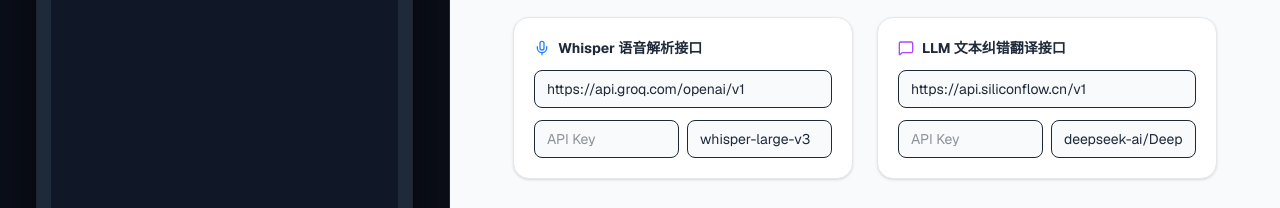
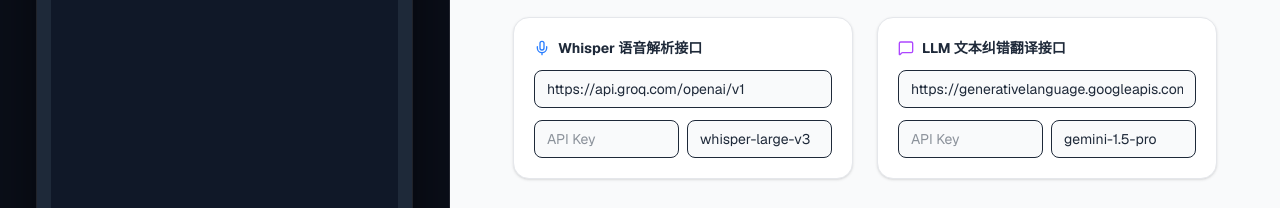
Before and after one commit to libin72/subtitle-app, a Next.js app: page / in a window 1280 px wide. Shown: the part 124-332 px from the top of the page. Built offline with nearby package versions, Linux system fonts and the light colour scheme.

Commit message:
feat: 更新双语字幕合成工作台最新代码

```diff
--- a/app/page.jsx
+++ b/app/page.jsx
@@ -87,25 +87,25 @@
 const delay = (ms) => new Promise(resolve => setTimeout(resolve, ms));
 
 export default function App() {
-  // 音频解析 API 配置 (保留原来的)
+  // 音频解析 API 配置
   const [audioBaseUrl, setAudioBaseUrl] = useState('https://api.groq.com/openai/v1');
   const [audioKey, setAudioKey] = useState('');
   const [audioModel, setAudioModel] = useState('whisper-large-v3');
 
-  // 文本翻译 API 配置 -> 默认切换为 SiliconFlow 上的 DeepSeek-V3 满血版
-  const [textBaseUrl, setTextBaseUrl] = useState('https://api.siliconflow.cn/v1');
+  // 文本翻译 API 配置 -> 默认切换为 Google Gemini 1.5 Pro (目前最强且有高额免费调用量的模型)
+  const [textBaseUrl, setTextBaseUrl] = useState('https://generativelanguage.googleapis.com/v1beta/openai/');
   const [textKey, setTextKey] = useState('');
-  const [textModel, setTextModel] = useState('deepseek-ai/DeepSeek-V3');
+  const [textModel, setTextModel] = useState('gemini-1.5-pro');
 
   useEffect(() => {
     if (localStorage.getItem('wx_audio_url')) setAudioBaseUrl(localStorage.getItem('wx_audio_url'));
     if (localStorage.getItem('wx_audio_key')) setAudioKey(localStorage.getItem('wx_audio_key'));
     if (localStorage.getItem('wx_audio_model')) setAudioModel(localStorage.getItem('wx_audio_model'));
 
-    // 使用 _v3 后缀绕过旧缓存，强制应用 DeepSeek-V3 默认值
-    if (localStorage.getItem('wx_text_url_v3')) setTextBaseUrl(localStorage.getItem('wx_text_url_v3'));
-    if (localStorage.getItem('wx_text_key_v3')) setTextKey(localStorage.getItem('wx_text_key_v3'));
-    if (localStorage.getItem('wx_text_model_v3')) setTextModel(localStorage.getItem('wx_text_model_v3'));
+    // 使用 _v4 后缀绕过旧缓存，强制重置页面上的配置为您最新的免费好用模型
+    if (localStorage.getItem('wx_text_url_v4')) setTextBaseUrl(localStorage.getItem('wx_text_url_v4'));
+    if (localStorage.getItem('wx_text_key_v4')) setTextKey(localStorage.getItem('wx_text_key_v4'));
+    if (localStorage.getItem('wx_text_model_v4')) setTextModel(localStorage.getItem('wx_text_model_v4'));
   }, []);
 
   const [formData, setFormData] = useState({
@@ -298,6 +298,8 @@
 
                 if (llmRes.status === 429) {
                     throw new Error("429");
+                } else if (llmRes.status === 403) {
+                    throw new Error(`403 权限受限: 该模型为付费专属或当前 API Key 无权限访问，请尝试免费模型。`);
                 } else if (llmRes.status === 404) {
                     throw new Error(`404 模型未找到: 请检查您的 Model 名称是否拼写正确，或者 Base URL 是否匹配该模型。`);
                 } else if (llmRes.status === 402) {
@@ -919,10 +921,10 @@
 
               <div className="bg-white p-5 rounded-2xl border border-gray-200 shadow-sm space-y-3">
                 <label className="text-sm font-bold text-gray-800 flex items-center"><MessageSquare size={16} className="mr-2 text-purple-500" />LLM 文本纠错翻译接口</label>
-                <input type="text" value={textBaseUrl} onChange={e => { setTextBaseUrl(e.target.value); localStorage.setItem('wx_text_url_v3', e.target.value); }} placeholder="例如: https://api.siliconflow.cn/v1" className="w-full border rounded-lg px-3 py-2 text-sm bg-gray-50 outline-none focus:ring-2 focus:ring-purple-500" />
+                <input type="text" value={textBaseUrl} onChange={e => { setTextBaseUrl(e.target.value); localStorage.setItem('wx_text_url_v4', e.target.value); }} placeholder="例如: https://generativelanguage.googleapis.com/v1beta/openai/" className="w-full border rounded-lg px-3 py-2 text-sm bg-gray-50 outline-none focus:ring-2 focus:ring-purple-500" />
                 <div className="flex space-x-2">
-                  <input type="password" placeholder="API Key" value={textKey} onChange={e => { setTextKey(e.target.value); localStorage.setItem('wx_text_key_v3', e.target.value); }} className="w-1/2 border rounded-lg px-3 py-2 text-sm bg-gray-50 outline-none focus:ring-2 focus:ring-purple-500" />
-                  <input type="text" placeholder="Model" value={textModel} onChange={e => { setTextModel(e.target.value); localStorage.setItem('wx_text_model_v3', e.target.value); }} className="w-1/2 border rounded-lg px-3 py-2 text-sm bg-gray-50 outline-none focus:ring-2 focus:ring-purple-500" />
+                  <input type="password" placeholder="API Key" value={textKey} onChange={e => { setTextKey(e.target.value); localStorage.setItem('wx_text_key_v4', e.target.value); }} className="w-1/2 border rounded-lg px-3 py-2 text-sm bg-gray-50 outline-none focus:ring-2 focus:ring-purple-500" />
+                  <input type="text" placeholder="Model" value={textModel} onChange={e => { setTextModel(e.target.value); localStorage.setItem('wx_text_model_v4', e.target.value); }} className="w-1/2 border rounded-lg px-3 py-2 text-sm bg-gray-50 outline-none focus:ring-2 focus:ring-purple-500" />
                 </div>
               </div>
             </div>
```
